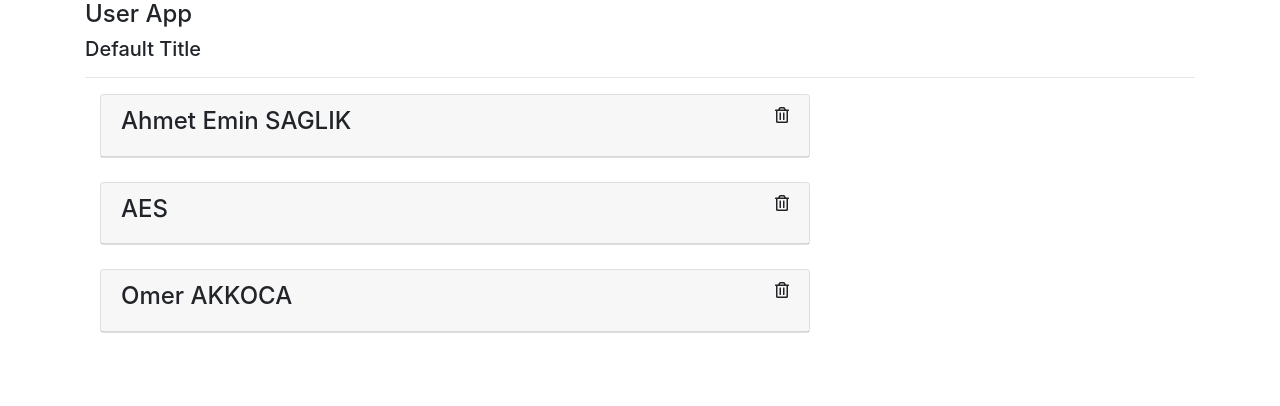
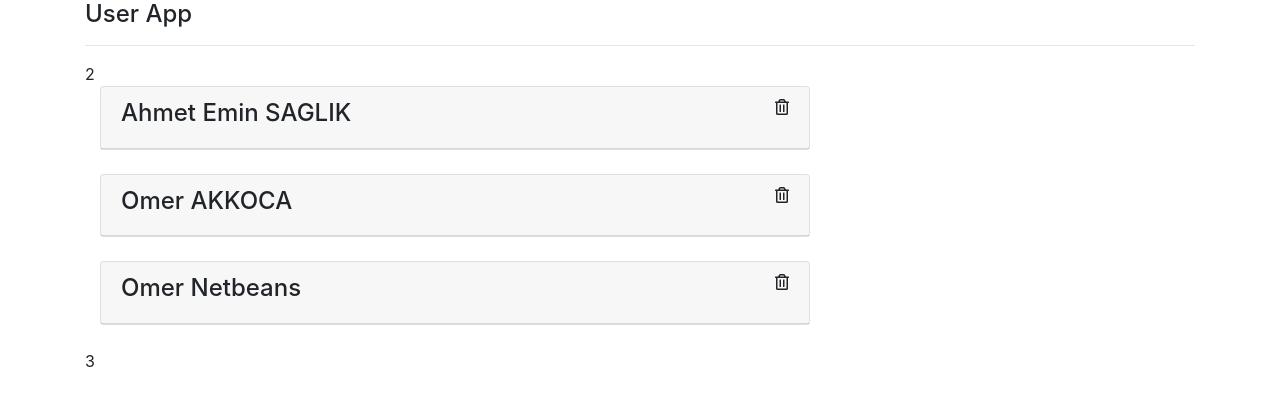
Before and after one commit to AhmetEminSaglik/React-Tutorial, a React (Create React App) app: page / in a window 1280 px wide. Shown: the top 406 px of the page. Built offline with nearby package versions, Linux system fonts and the light colour scheme.

Commit message:
Users user component relationship is created. Used map to get state values

```diff
--- a/src/App.js
+++ b/src/App.js
@@ -1,31 +1,44 @@
 //import logo from './logo.svg';
 import "./App.css";
+import React, { Component } from "react";
 import Navbar from "./component/Navbar";
 import User from "./component/User";
-function App() {
-  return (
-    <div className="container">
-      <Navbar />
-      <hr />
-      {/*   <Navbar title="This is the title. It will taken as {props.title} in Navbar.js" />
-      <hr />
-       <Navbar title="if not send `title` to navbar then error will be seen in browser console." />
-      <hr />
-      <Navbar  />
-      <hr />
-      <Navbar  title ="if defaultProps is defined, then error wont be occrued if not sent any title like upper navbar"/>
-      <hr /> */}
-      <User
-        name="Ahmet Emin SAGLIK"
-        departmant="Java Developer"
-        salary="4500$"
-      />
-      <User name="AES " />
-      <User name="Omer AKKOCA" salary="5000$" departmant="Frontend Developer" />
-      {/* <h4 className="header"> App Component</h4>
-      <h4 style={{ color: "red", fontSize: "30px" }}> App Component</h4> */}
-    </div>
-  );
+import Users from "./component/Users";
+
+class App extends Component {
+  state = {
+    users: [
+      {
+        id: 1,
+        name: "Ahmet Emin SAGLIK",
+        departmant: "Java Developer",
+        salary: "4500$",
+      },
+      {
+        id: 2,
+        name: "Omer AKKOCA",
+        departmant: "Frontend Developer",
+        salary: "5000$",
+      },
+      {
+        id: 3,
+        name: "Omer Netbeans",
+        departmant: "Web Developer",
+        salary: "3750$",
+      },
+    ],
+  };
+  render() {
+    return (
+      <div className="container">
+        <Navbar title="User App" />
+        <hr />
+        2
+        <Users users={this.state.users} />
+        3
+      </div>
+    );
+  }
 }
 
 export default App;
--- a/src/component/Navbar.js
+++ b/src/component/Navbar.js
@@ -6,8 +6,7 @@ const Navbar = (props) => {
   // this is function so props.title is good enough
   return (
     <div>
-      <h4>User App</h4>
-      <h5>{props.title}</h5>
+      <h4>{props.title}</h4>
     </div>
   );
 };
--- /dev/null
+++ b/src/component/Users.js
@@ -0,0 +1,23 @@
+import React, { Component } from "react";
+import User from "./User";
+class Users extends Component {
+  render() {
+    const { users } = this.props;
+    return (
+      <div>
+        {users.map((user) => {
+          return (
+            <User
+              key={user.id}
+              name={user.name}
+              departmant={user.departmant}
+              salary={user.salary}
+            />
+          );
+        })}
+      </div>
+    );
+  }
+}
+
+export default Users;
```
